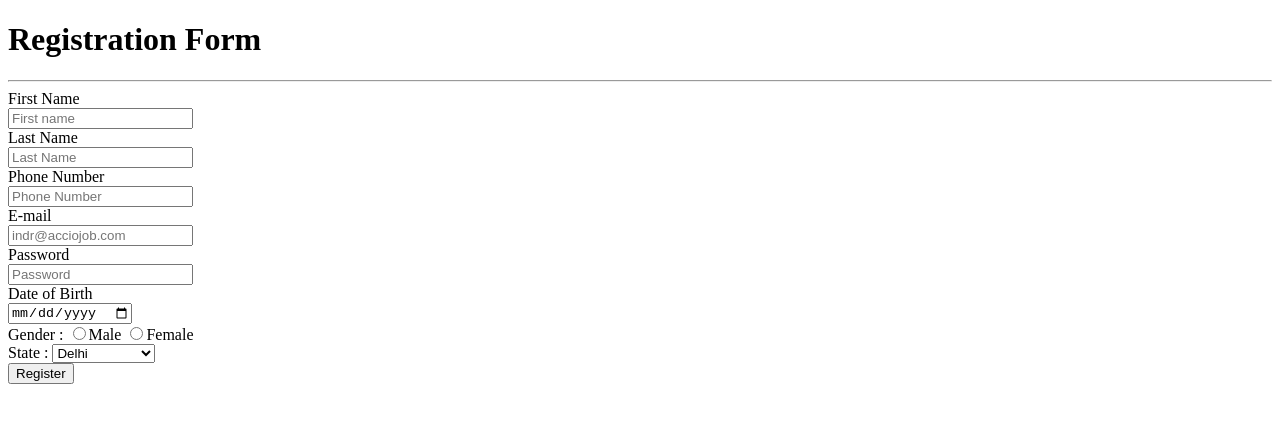
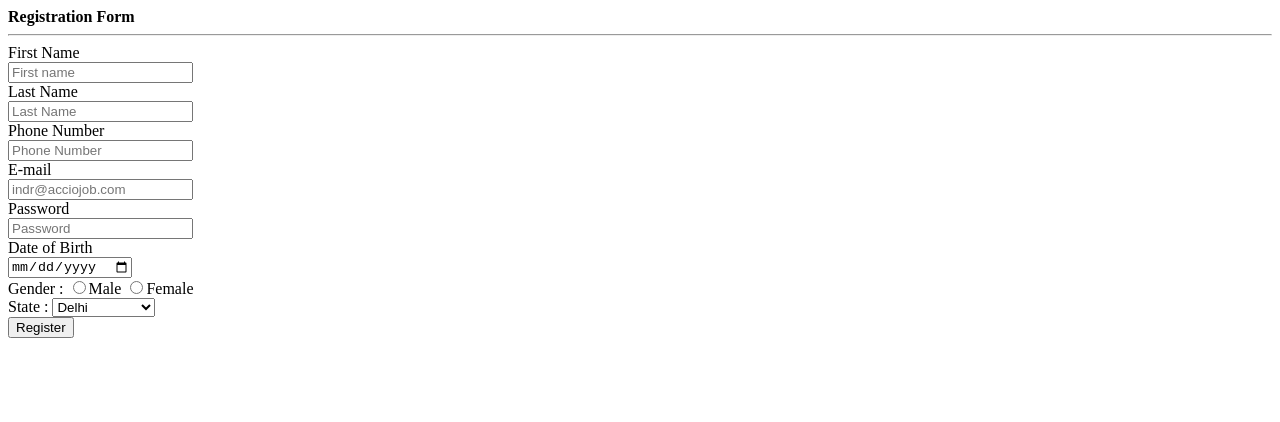
Before and after one commit to indra-sahni/Registration_form_1, a plain HTML site: page index.html in a window 1280 px wide. Drawn offline with Linux system fonts and the light colour scheme.

Commit message:
form header correcting

```diff
--- a/index.html
+++ b/index.html
@@ -6,12 +6,12 @@
     <title>Registration Form</title>
   </head>
   <body>
-    <header>
-      <h1>Registration Form</h1>
-      <hr />
-    </header>
-    <main>
+    <thead>
       <form action="#" method="post">
+        <th><b>Registration Form</b></th>
+        <hr />
+      </thead>
+      <tbody>
         <label for="name">First Name</label><br />
         <input
           type="text"
@@ -75,7 +75,7 @@
           <option>Bihar</option></select
         ><br />
         <button type="submit">Register</button>
+      </tbody>
       </form>
-    </main>
   </body>
 </html>
```
